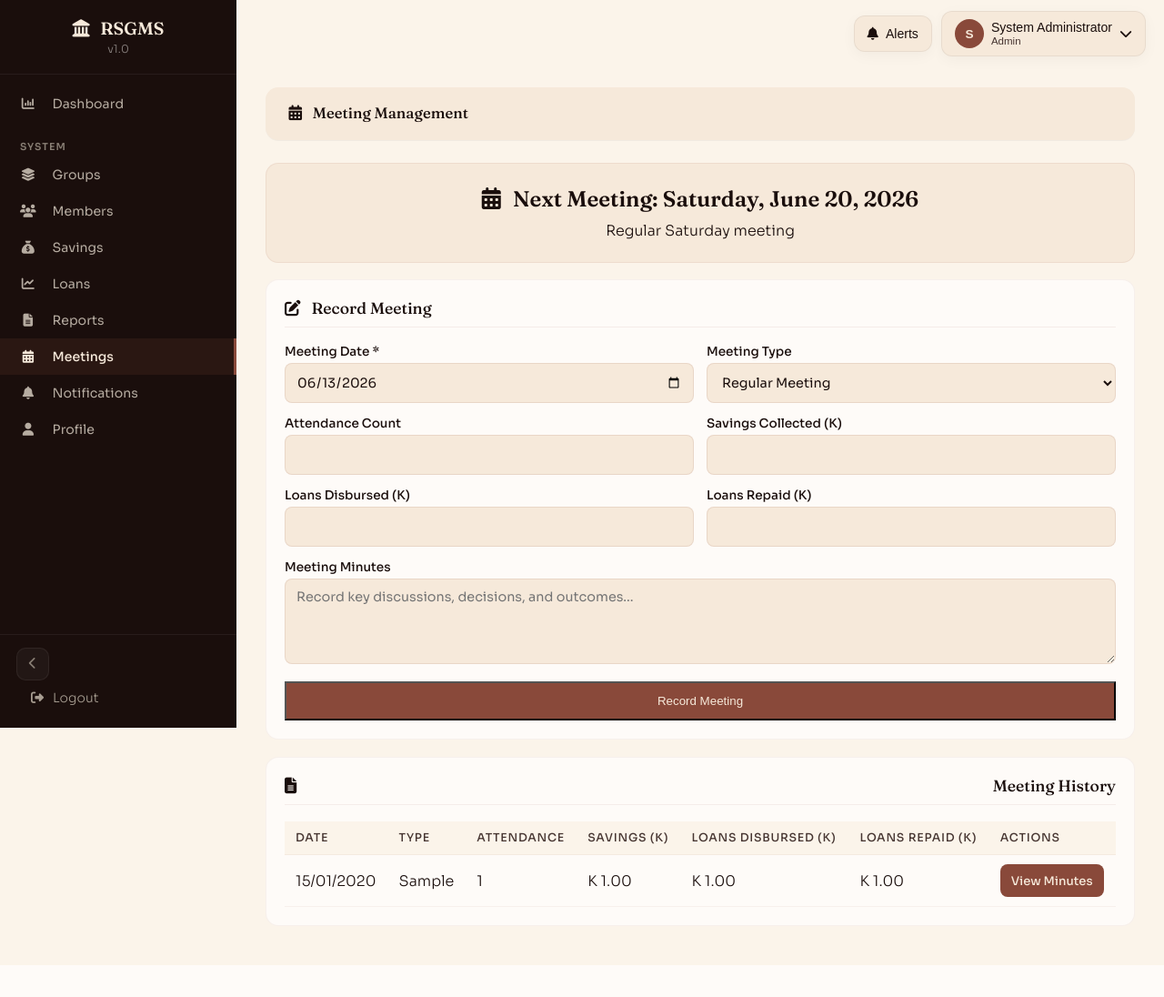
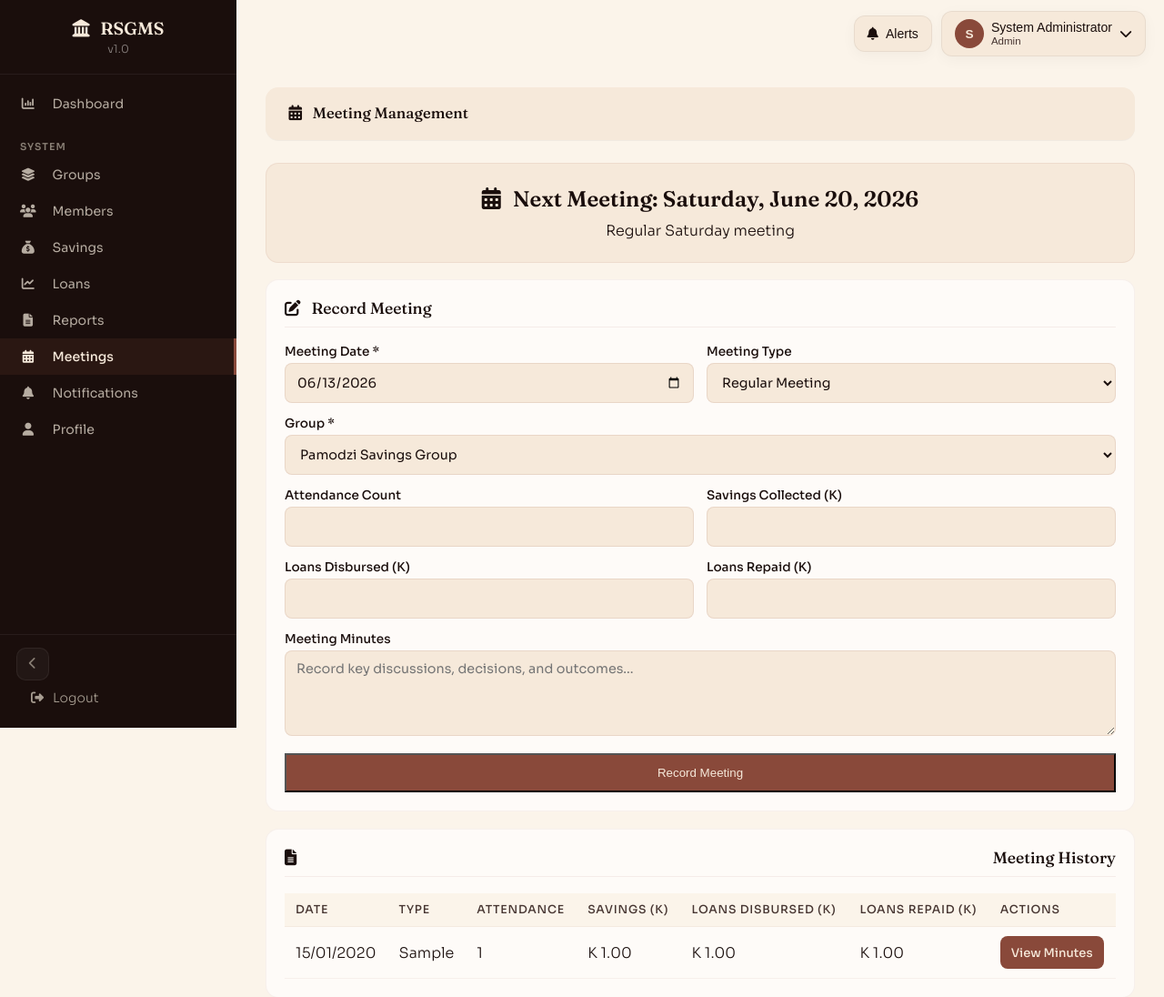
Before and after one commit to Konayuma/rsgms, a PHP site: page /meetings.php in a window 1280 px wide. Shown: the top 1096 px of the page at 91% size. Before the commit the page ends 1061 px from the top, so only its background shows below. Run offline with PHP 8.4, Linux system fonts and the light colour scheme; a user stored in the database is signed in; data comes from the database, SQL or seed files in the repository; tables that the repository leaves empty hold one stand-in row (values such as "Sample post"); data that the repository does not hold is empty; some libraries are stand-ins or nearby versions.

Commit message:
Enhance meeting recording functionality by adding group selection for admins, validating group existence, and improving error handling

```diff
--- a/meetings.php
+++ b/meetings.php
@@ -2,8 +2,15 @@
 $user_id = $user['id'];
 $role = $user['role'];
 $group_id = $user['group_id'];
+$groups = [];
+$selected_group_id = intval($_POST['group_id'] ?? $group_id);
 $message = '';
 $error = '';
+
+if ($role === 'admin') {
+    $stmt = $pdo->query("SELECT id, group_name FROM savings_groups ORDER BY group_name");
+    $groups = $stmt->fetchAll();
+}
 
 // Handle meeting recording
 if ($_SERVER['REQUEST_METHOD'] === 'POST' && isset($_POST['action'])) {
@@ -15,13 +22,30 @@ if ($_SERVER['REQUEST_METHOD'] === 'POST' && isset($_POST['action'])) {
         $loans_disbursed = floatval($_POST['loans_disbursed']);
         $loans_repaid = floatval($_POST['loans_repaid']);
         $minutes = trim($_POST['minutes']);
+        $record_group_id = $role === 'admin' ? intval($_POST['group_id'] ?? 0) : intval($group_id);
 
-        try {
-            $stmt = $pdo->prepare("INSERT INTO meetings (group_id, meeting_date, meeting_type, attendance_count, savings_collected, loans_disbursed, loans_repaid, minutes, recorded_by) VALUES (?, ?, ?, ?, ?, ?, ?, ?, ?)");
-            $stmt->execute([$group_id, $meeting_date, $meeting_type, $attendance_count, $savings_collected, $loans_disbursed, $loans_repaid, $minutes, $user_id]);
-            $message = "Meeting recorded successfully!";
-        } catch (PDOException $e) {
-            $error = "Error recording meeting: " . $e->getMessage();
+        if ($record_group_id <= 0) {
+            $error = $role === 'admin'
+                ? 'Please select a valid group for this meeting.'
+                : 'Your account is not assigned to a valid group.';
+        } else {
+            $stmt = $pdo->prepare("SELECT id FROM savings_groups WHERE id = ?");
+            $stmt->execute([$record_group_id]);
+
+            if (!$stmt->fetch()) {
+                $error = 'Selected group does not exist.';
+            } else {
+                try {
+                    $stmt = $pdo->prepare("INSERT INTO meetings (group_id, meeting_date, meeting_type, attendance_count, savings_collected, loans_disbursed, loans_repaid, minutes, recorded_by) VALUES (?, ?, ?, ?, ?, ?, ?, ?, ?)");
+                    $stmt->execute([$record_group_id, $meeting_date, $meeting_type, $attendance_count, $savings_collected, $loans_disbursed, $loans_repaid, $minutes, $user_id]);
+                    $message = "Meeting recorded successfully!";
+                    if ($role === 'admin') {
+                        $selected_group_id = $record_group_id;
+                    }
+                } catch (PDOException $e) {
+                    $error = "Error recording meeting: " . $e->getMessage();
+                }
+            }
         }
     }
 }
@@ -141,6 +165,19 @@ if ($group_id) {
                         </select>
                     </div>
                 </div>
+                <?php if ($role === 'admin'): ?>
+                <div class="form-group">
+                    <label>Group *</label>
+                    <select name="group_id" required>
+                        <option value="">Select Group</option>
+                        <?php foreach ($groups as $group): ?>
+                        <option value="<?php echo $group['id']; ?>" <?php echo ($selected_group_id == $group['id']) ? 'selected' : ''; ?>>
+                            <?php echo htmlspecialchars($group['group_name']); ?>
+                        </option>
+                        <?php endforeach; ?>
+                    </select>
+                </div>
+                <?php endif; ?>
                 <div class="form-row">
                     <div class="form-group">
                         <label>Attendance Count</label>
```
